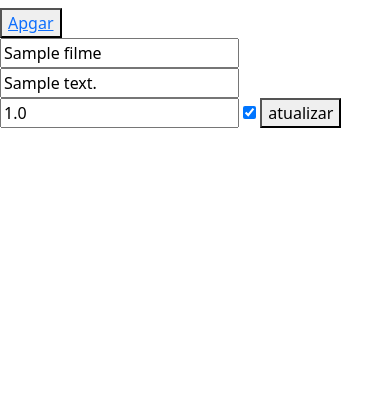
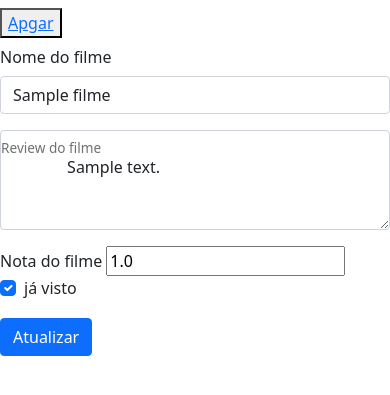
Before and after one commit to ForeverZlink/Cadastro_de_filmes, a Django app: page /detail_movie/1/ in a window 390 px wide. Shown: the top 395 px of the page. Run offline with Django 3.2, Linux system fonts and the light colour scheme; tables that the repository leaves empty hold one stand-in row (values such as "Sample post"); some libraries are stand-ins or nearby versions.

Commit message:
Mudei a página de atualização de filme

```diff
--- a/filmes/templates/filmes/detail_or_update.html
+++ b/filmes/templates/filmes/detail_or_update.html
@@ -6,17 +6,50 @@
 <h1>{{form_errors}}</h1>
 <button><a href="{% url 'filmes:delete_filme' filme.pk%}">Apgar</a></button>
 <form method="post"  action="{% url 'filmes:detail_or_update_film' filme.pk%}" >
-    {% csrf_token %}
-    <input type="text" name="name" id="name" value ="{{filme.name}}">
-    <input type="text" name="description" id="description" value = "{{filme.description}}">
-    <input type="number" name="avaliation" id="avaliation" value = "{{filme.avaliation}}">
-    {% if filme.visto %}
-    <input type="checkbox" name="visto" id="visto" checked>
-    {% else %}
-    <input type="checkbox" name="visto" id="visto">
-    {% endif %}
+{% csrf_token %}
+  <div class="row mb-3">
+        <label for="inputtitle" class="col-sm-2 col-form-label">Nome do filme</label>
+        <div class="col-sm-10">
+        <input type="text" name ="name"  class="form-control" id="inputtitle" value = "{{filme.name}}">
+        </div>
+    </div>
+    <div class="row mb-3">
+        <div class="form-floating">
+            <textarea class="form-control" name= "description" placeholder="Deixe seu comentário" id="floatingTextarea2" style="height: 100px" >
+             {{filme.description}}
+
+            </textarea>
+            <label for="floatingTextarea2">Review do filme</label>
+
+        </div>
+    </div>
+    <label for="Nota_filme">Nota do filme</label>
+    <input id='Nota_filme'  type="number" value = "{{filme.avaliation}}" name="avaliation" id="">
+
+    </fieldset>
+
+    <div class="row mb-3">
+        <div class="col-sm-10 offset-sm-2">
+        <div class="form-check">
+
+            <label class="form-check-label" for="gridCheck1"> já visto
+             {% if filme.visto %}
+                <input class="form-check-input" type="checkbox" id="gridCheck1" name="visto" checked>
+                {% else %}
+                <input class="form-check-input" type="checkbox" id="gridCheck1" name="visto">
+                {% endif %}
+
+
+            </label>
+        </div>
+        </div>
+    </div>
+
     <input type="hidden" name="user" value = "{{user.pk}}">
-    <button type="submit">atualizar</button>
+    <button type="submit" class="btn btn-primary">Atualizar</button>
+
+
+
 </form>
 
 
```
